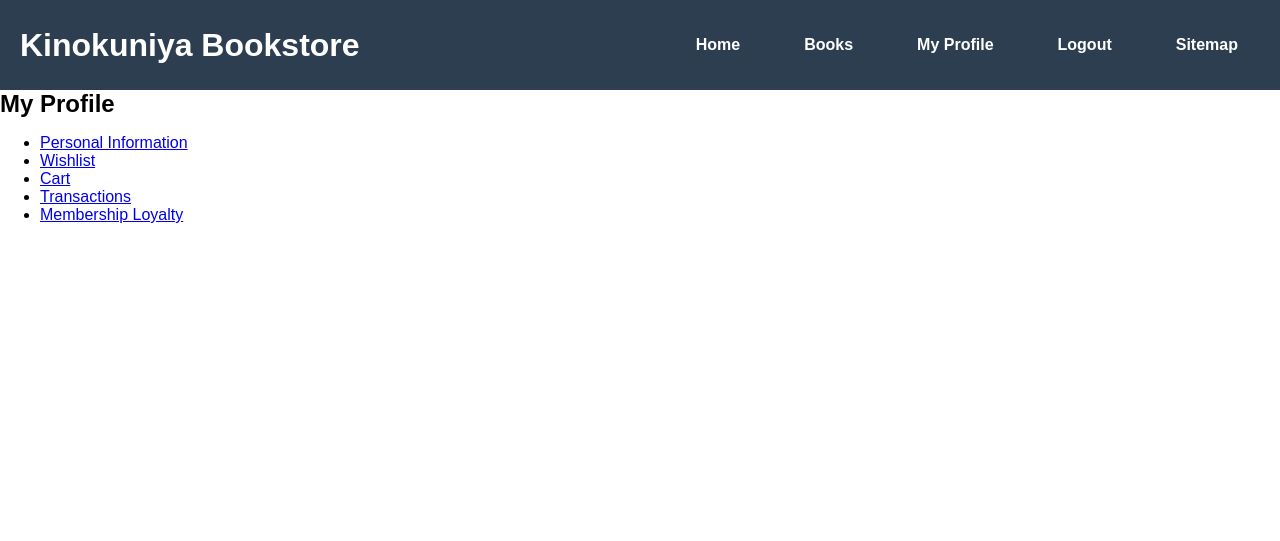
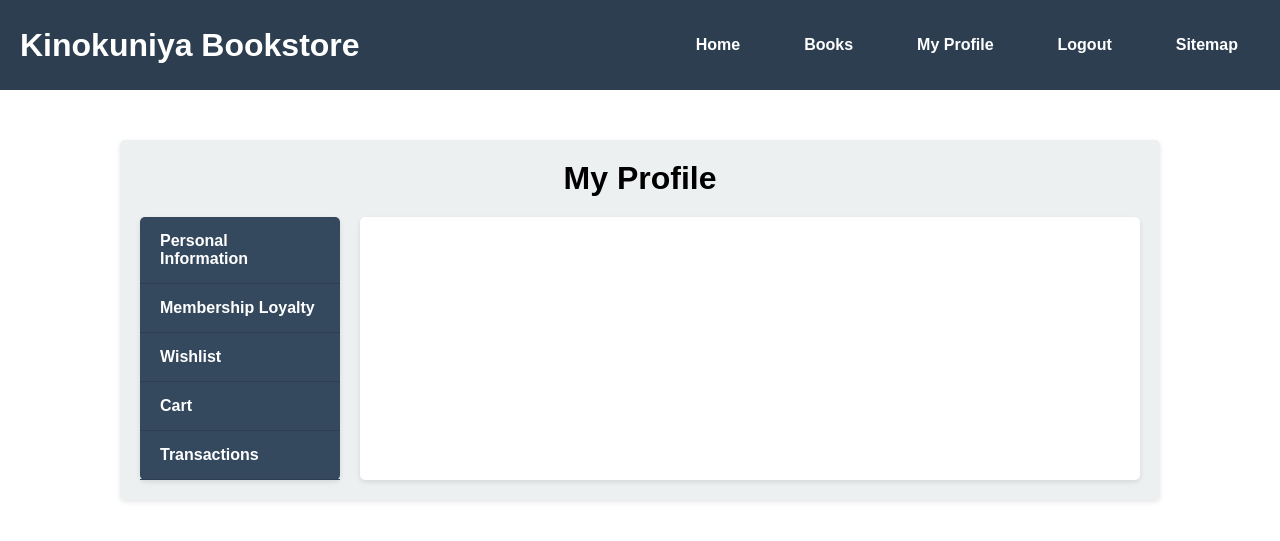
Before and after one commit to sirithatthamrong/Kinakuniyo-Bookstore-Database, a Flask app: page /customer/profile in a window 1280 px wide. Shown: the top 541 px of the page. Run offline with Flask 3, Linux system fonts and the light colour scheme; the visitor is signed in with stand-in values (Sample User, id 1).

Commit message:
Refactor customer profile page layout and styling; add profile CSS and enhance personal information form

```diff
--- a/app/routes.py
+++ b/app/routes.py
@@ -7,15 +7,6 @@ def register_routes(app):
     @app.route('/')
     def home():
         return render_template('home.html')
-
-    @app.route('/test_db')
-    def test_db():
-        try:
-            # Perform a simple query to test the connection
-            result = db.session.execute(text('SELECT 1'))
-            return 'Database connection successful!'
-        except Exception as e:
-            return f'Database connection failed: {e}'
 
     @app.route('/signup', methods=['GET', 'POST'])
     def signup():
@@ -76,7 +67,8 @@ def register_routes(app):
             flash("You need to log in first", "warning")
             return redirect(url_for('login'))
 
-        return render_template('customer_profile.html')
+        username = session['username']
+        return render_template('customer_profile.html', username=username)
 
     @app.route('/customer/profile/personal_info', methods=['GET', 'POST'])
     def personal_info():
--- /dev/null
+++ b/app/static/profile.css
@@ -0,0 +1,127 @@
+/* General Styling */
+body {
+    font-family: 'Arial', sans-serif;
+    margin: 0;
+    padding: 0;
+}
+
+h1, h2, h3 {
+    margin: 0;
+}
+
+/* Profile Page Styling */
+.profile-container {
+    max-width: 1000px;
+    margin: 50px auto;
+    padding: 20px;
+    background-color: #ecf0f1;
+    border-radius: 5px;
+    box-shadow: 0 2px 5px rgba(0, 0, 0, 0.1);
+}
+
+.profile-container h2 {
+    margin-bottom: 20px;
+    font-size: 2rem;
+    text-align: center;
+}
+
+.profile-layout {
+    display: flex;
+}
+
+.profile-tabs {
+    list-style: none;
+    padding: 0;
+    margin: 0;
+    width: 200px;
+    background-color: #34495e;
+    border-radius: 5px;
+    box-shadow: 0 2px 5px rgba(0, 0, 0, 0.1);
+}
+
+.profile-tabs li {
+    margin: 0;
+}
+
+.profile-tabs li a {
+    display: block;
+    color: white;
+    text-decoration: none;
+    font-weight: bold;
+    padding: 15px 20px;
+    border-bottom: 1px solid #2c3e50;
+    transition: background-color 0.3s;
+}
+
+.profile-tabs li a:hover {
+    background-color: #2c3e50;
+}
+
+.profile-content {
+    flex-grow: 1;
+    padding: 20px;
+    background-color: white;
+    border-radius: 5px;
+    box-shadow: 0 2px 5px rgba(0, 0, 0, 0.1);
+    margin-left: 20px;
+}
+
+.profile-content h3 {
+    margin-bottom: 20px;
+    font-size: 1.5rem;
+}
+
+.profile-content form {
+    display: flex;
+    flex-direction: column;
+}
+
+.profile-content form label {
+    display: block;
+    margin-bottom: 5px;
+    font-weight: bold;
+    text-align: left;
+}
+
+.profile-content form input[type="text"],
+.profile-content form input[type="password"],
+.profile-content form input[type="email"],
+.profile-content form input[type="date"],
+.profile-content form textarea {
+    width: 95%; /* input fields smaller */
+    padding: 10px;
+    margin: 0 auto 10px auto; /* Center the input fields */
+    border: 1px solid #ccc;
+    border-radius: 5px;
+}
+
+.profile-content form button {
+    background-color: #3498db;
+    color: white;
+    padding: 10px 20px;
+    border: none;
+    border-radius: 5px;
+    cursor: pointer;
+    font-size: 1rem;
+    align-self: center;
+}
+
+.profile-content form button:hover {
+    background-color: #2980b9;
+}
+
+/* Responsive Styling */
+@media (max-width: 768px) {
+    .profile-layout {
+        flex-direction: column;
+    }
+
+    .profile-tabs {
+        width: 100%;
+        margin-bottom: 20px;
+    }
+
+    .profile-content {
+        margin-left: 0;
+    }
+}
--- a/app/templates/base.html
+++ b/app/templates/base.html
@@ -5,6 +5,7 @@
     <meta name="viewport" content="width=device-width, initial-scale=1.0">
     <title>Kinokuniya Bookstore</title>
     <link rel="stylesheet" href="/static/styles.css">
+    {% block head %}{% endblock %}
 </head>
 <body>
     <header>
--- a/app/templates/customer_profile.html
+++ b/app/templates/customer_profile.html
@@ -1,14 +1,21 @@
 {% extends 'base.html' %}
+{% block head %}
+<link rel="stylesheet" href="/static/profile.css">
+{% endblock %}
 {% block content %}
+<div class="profile-container">
     <h2>My Profile</h2>
-<ul>
+    <div class="profile-layout">
+        <ul class="profile-tabs">
             <li><a href="/customer/profile/personal_info">Personal Information</a></li>
+            <li><a href="/customer/profile/membership">Membership Loyalty</a></li>
             <li><a href="/customer/profile/wishlist">Wishlist</a></li>
             <li><a href="/customer/profile/cart">Cart</a></li>
             <li><a href="/customer/profile/orders">Transactions</a></li>
-    <li><a href="/customer/profile/membership">Membership Loyalty</a></li>
         </ul>
-<div id="profile-content">
+        <div class="profile-content">
             {% block profile_content %}{% endblock %}
         </div>
+    </div>
+</div>
 {% endblock %}
--- a/app/templates/personal_info.html
+++ b/app/templates/personal_info.html
@@ -2,6 +2,9 @@
 {% block profile_content %}
 <h3>Personal Information</h3>
 <form action="/customer/profile/personal_info" method="POST">
+    <label for="username">Username:</label>
+    <input type="text" id="username" name="username" value="{{ customer.username }}" required>
+
     <label for="first_name">First Name:</label>
     <input type="text" id="first_name" name="first_name" value="{{ customer.first_name }}" required>
 
```
Lines whose indentation alone changed are shown as unchanged.
